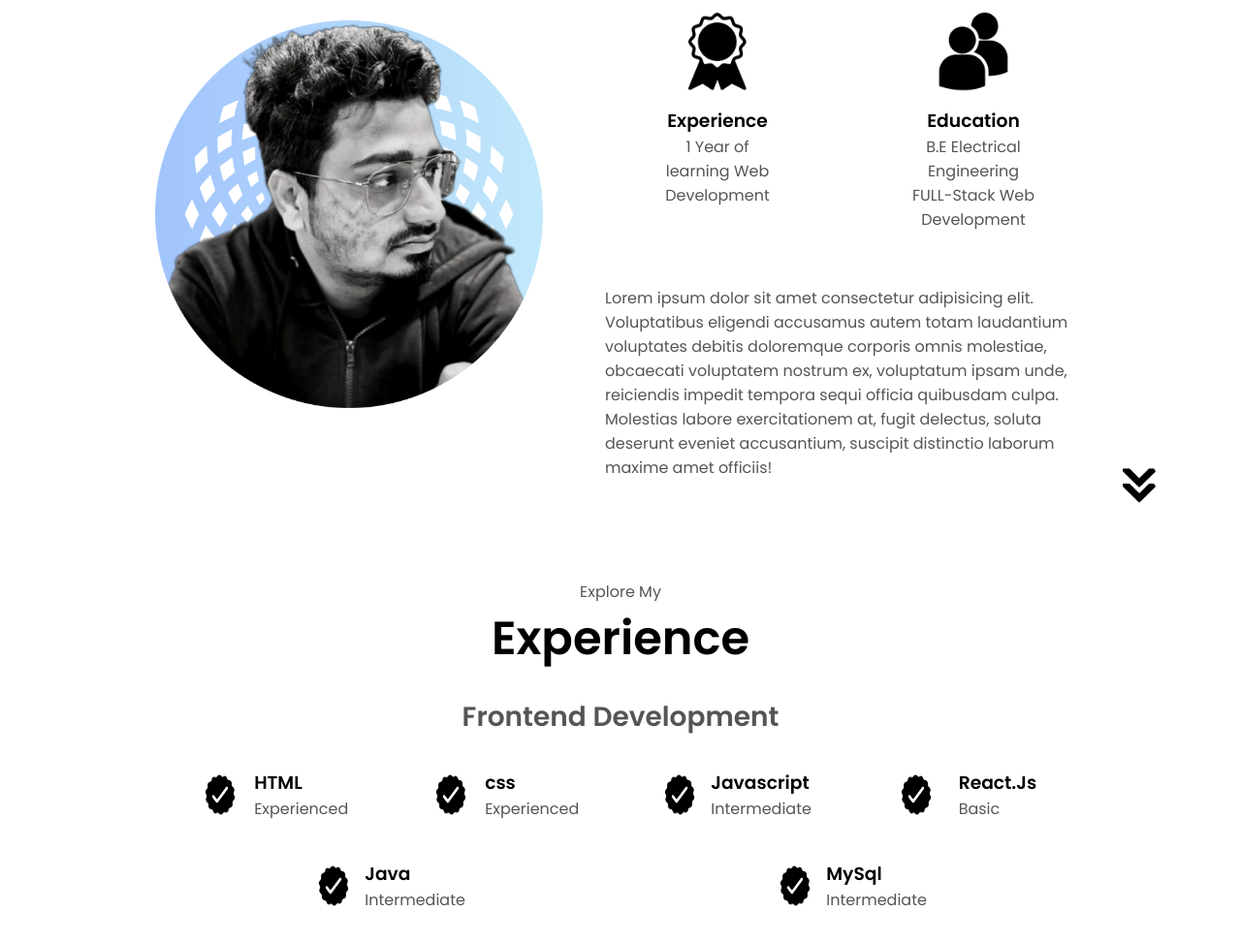
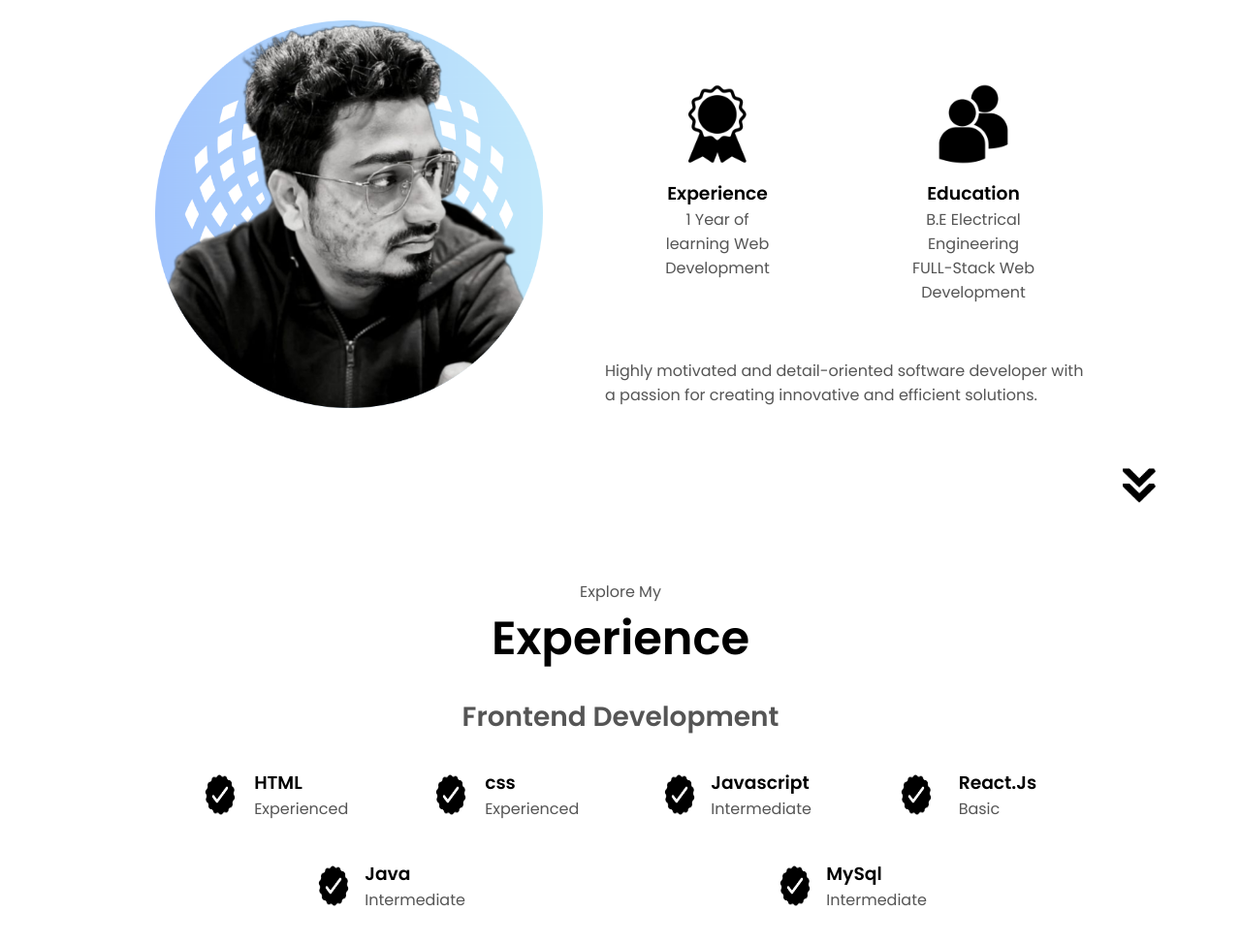
Before and after one commit to Khan-Areeb7/Html-css-js-porfolio2, a plain HTML site: page index.html in a window 1280 px wide. Shown: the part 778-1751 px from the top of the page at 97% size. Drawn offline with Linux system fonts and the light colour scheme.

Commit message:
Update index.html

```diff
--- a/index.html
+++ b/index.html
@@ -84,14 +84,7 @@
                     </div>
                 </div>
                 <div class="text-container">
-                    <p>Lorem ipsum dolor sit amet consectetur adipisicing elit.
-                        Voluptatibus eligendi accusamus autem totam laudantium
-                        voluptates debitis doloremque corporis omnis molestiae,
-                        obcaecati voluptatem nostrum ex, voluptatum ipsam unde,
-                        reiciendis impedit tempora sequi officia quibusdam culpa.
-                        Molestias labore exercitationem at, fugit delectus,
-                        soluta deserunt eveniet accusantium, suscipit distinctio
-                        laborum maxime amet officiis!</p>
+                    <p>Highly motivated and detail-oriented software developer with a passion for creating innovative and efficient solutions.</p>
                 </div>
             </div>
         </div>
```
